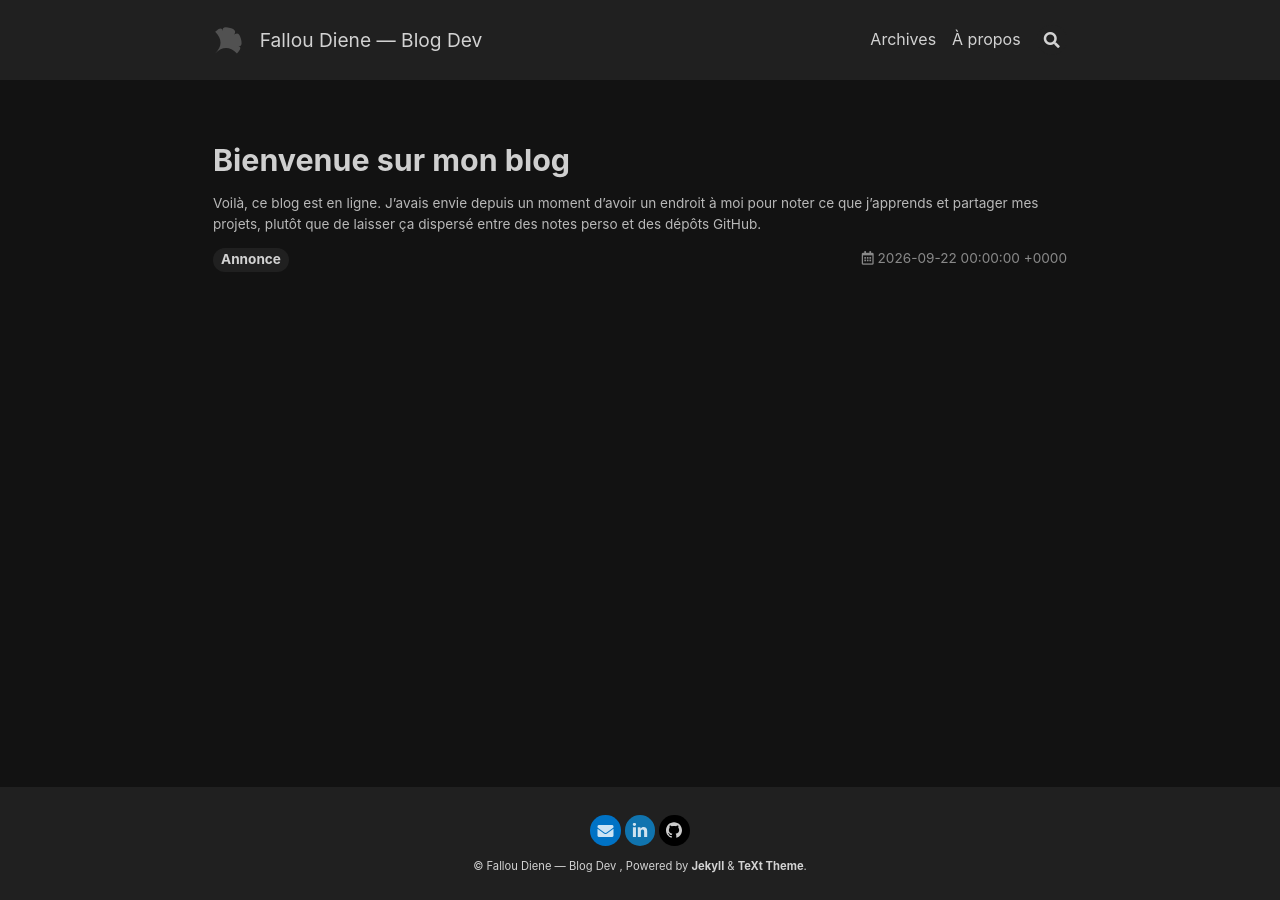
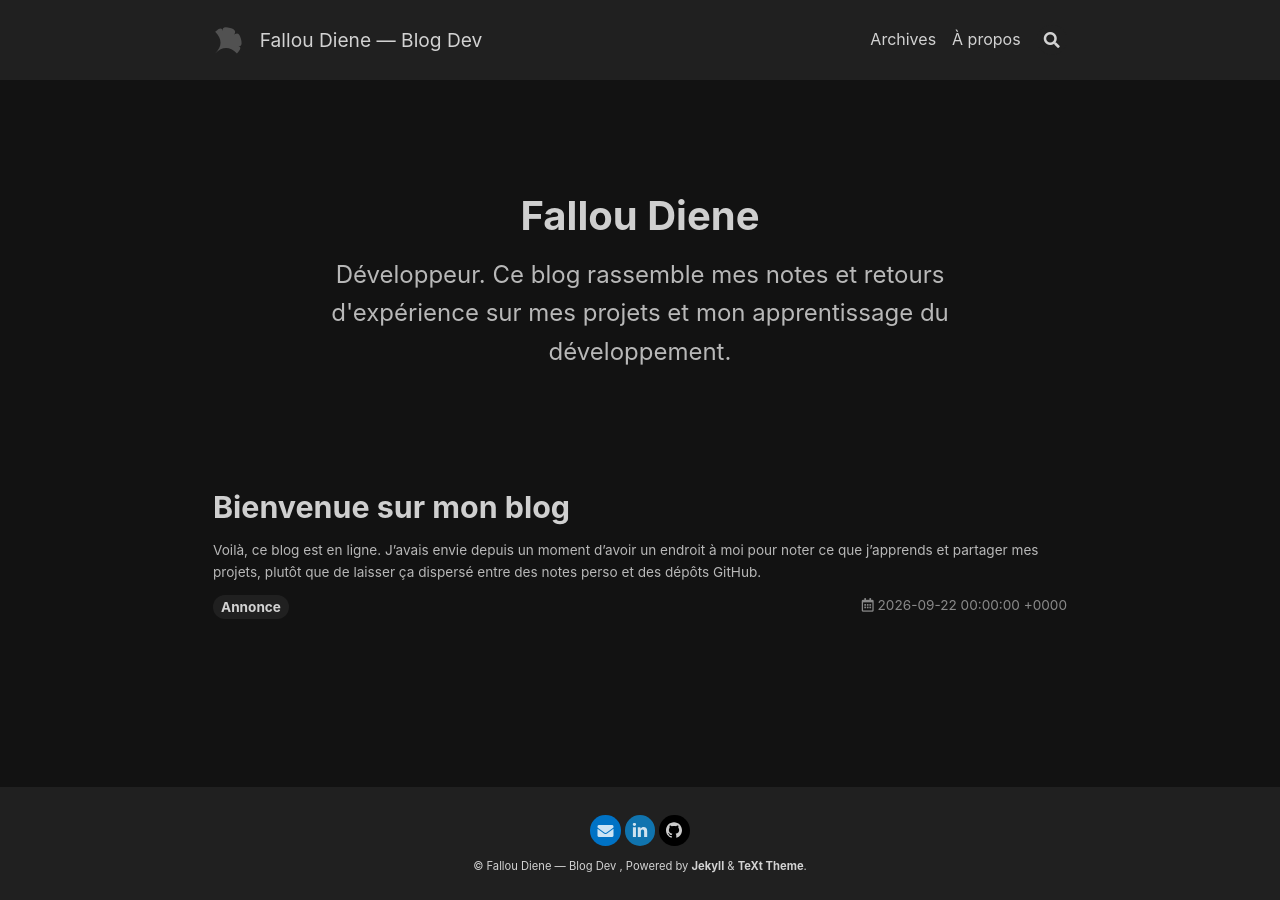
Before and after one commit to sfalloudiene/sfalloudiene.github.io, a Jekyll site: the page built from index.html, in a window 1280 px wide. Built offline with Jekyll 4.4.1, drawn with Linux system fonts in a browser that asks for light colours; nearby versions of some CDN libraries; the list of posts is cut into pages by our own code.

Commit message:
feat: bloc hero "\u00c0 propos" en haut de l'accueil (style landing page)

```diff
--- a/_layouts/articles.html
+++ b/_layouts/articles.html
@@ -30,6 +30,19 @@ layout: page
 {%- endfor -%}
 
 {%- assign _type = page.articles.type | default: layout.articles.type -%}
+
+{%- if page.hero -%}
+  <div class="heros">
+    <section class="hero hero--center">
+      <div class="hero__content">
+        <h2>{{ page.hero.title }}</h2>
+        {%- if page.hero.excerpt -%}
+          <p>{{ page.hero.excerpt }}</p>
+        {%- endif -%}
+      </div>
+    </section>
+  </div>
+{%- endif -%}
 
 {%- if _articles -%}
 
--- a/index.html
+++ b/index.html
@@ -1,5 +1,10 @@
 ---
 layout: home
+hero:
+  title: Fallou Diene
+  excerpt: >
+    Développeur. Ce blog rassemble mes notes et retours d'expérience sur mes projets
+    et mon apprentissage du développement.
 # articles:
 #   excerpt_type: html
 ---
```
